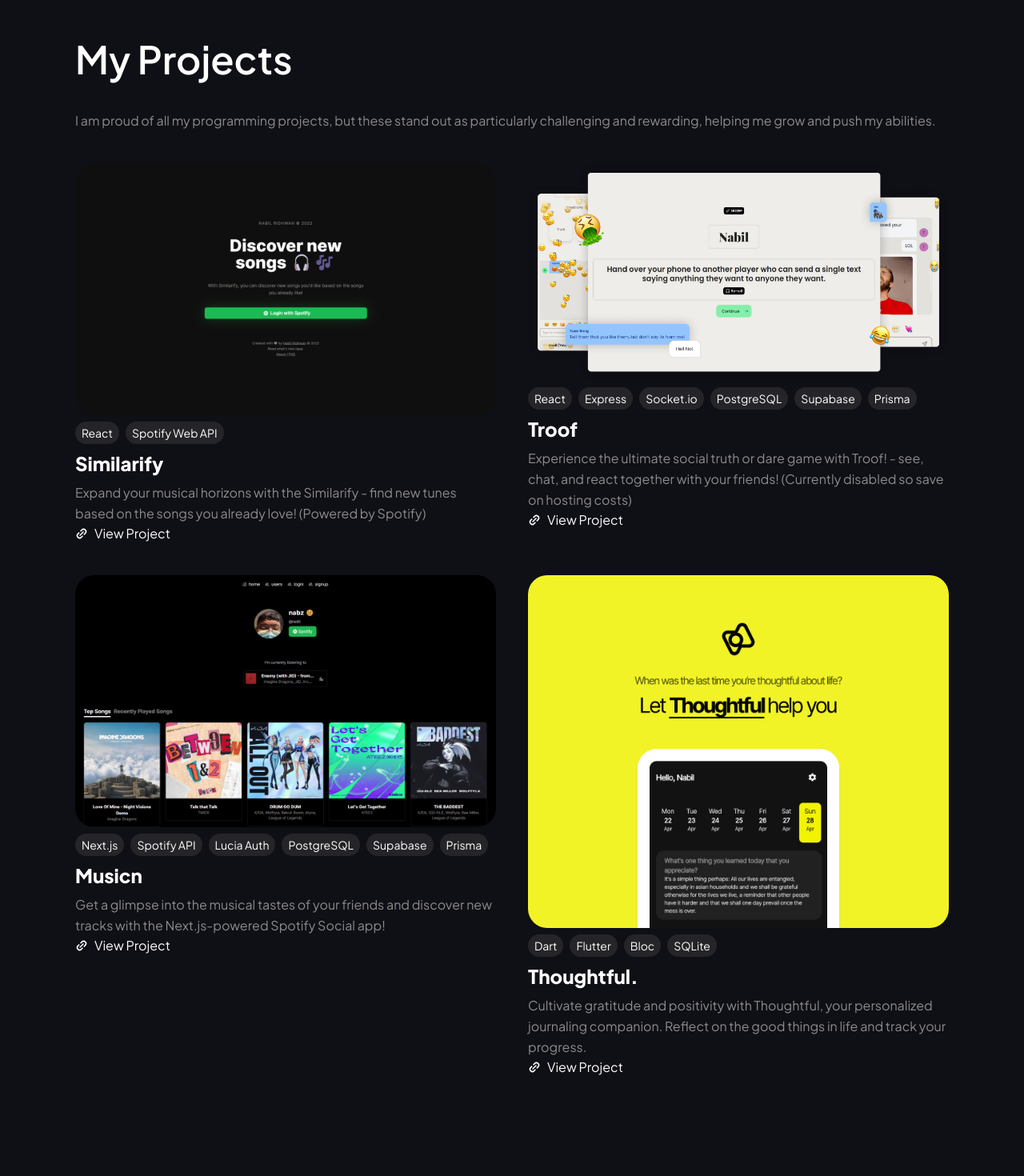
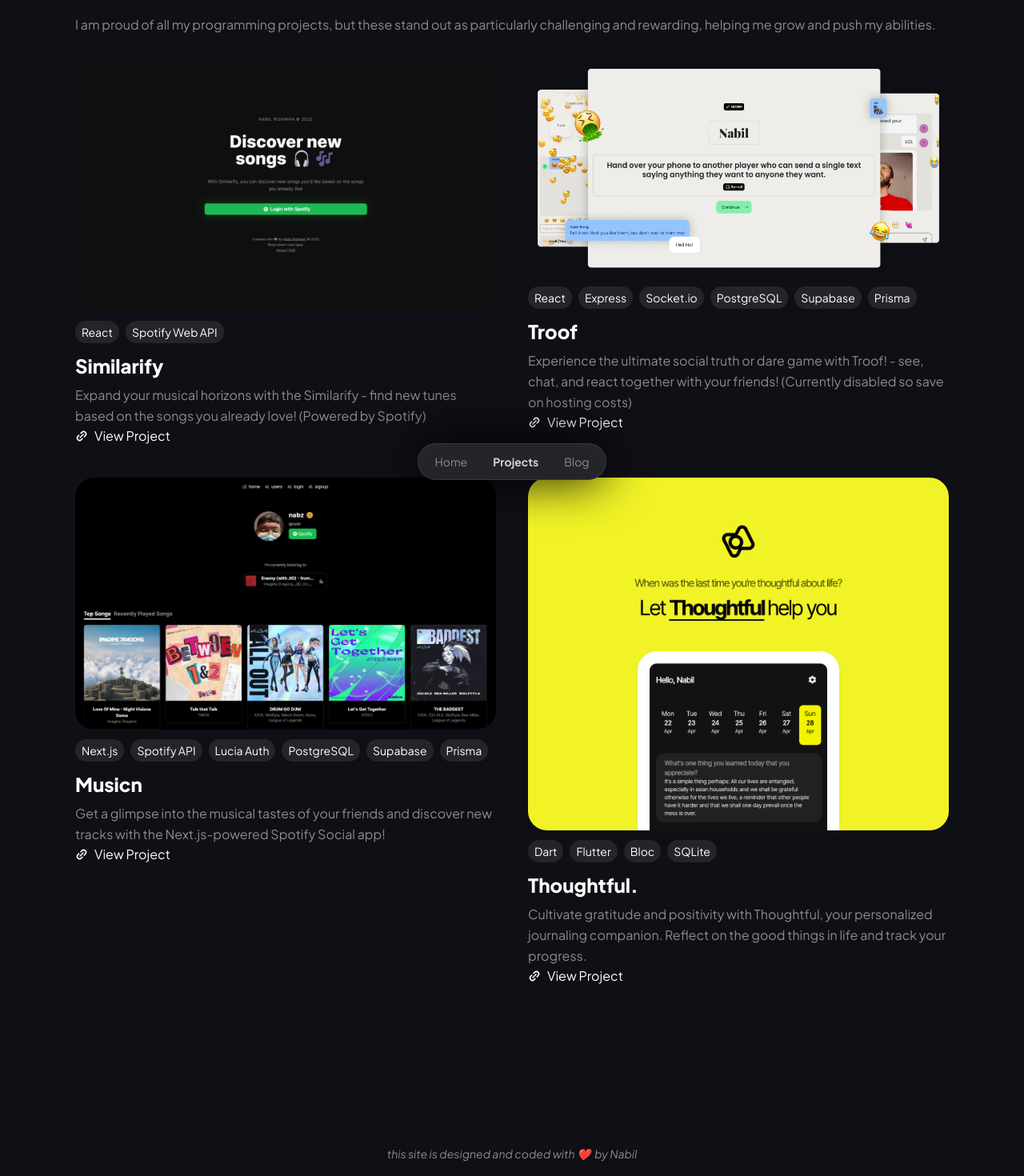
Before and after one commit to nabilridhwan/portfolio, a Next.js app: page /projects in a window 1280 px wide. Shown: the part 180-1650 px from the top of the page at 80% size. Built offline with nearby package versions, Linux system fonts and the light colour scheme.

Commit message:
feat: code cleanup + stick navbar to the bottom

```diff
--- a/components/Footer.tsx
+++ b/components/Footer.tsx
@@ -2,7 +2,7 @@
 
 export default function Footer() {
     return (
-        <footer className="mt-[200px] mb-10 text-sm">
+        <footer className="mt-[200px] mb-[90px] text-sm">
             <div className="flex justify-center gap-3 text-muted italic">
                 <Link href="https://github.com/nabilridhwan/portfolio">
                     this site is designed and coded with ❤️&nbsp;&nbsp;by Nabil
--- a/components/NavigationBar.tsx
+++ b/components/NavigationBar.tsx
@@ -37,11 +37,9 @@
 
 const NavigationBar = () => {
     const router = useRouter();
-
-    console.log(router.route);
-
     return (
-        <nav className="bg-primarylight  w-fit p-5 py-0  rounded-full border border-muted/20 text-sm overflow-hidden">
+        <nav
+            className="bg-primarylight w-fit p-5 py-0 my-[20px] drop-shadow-[0px_0px_30px_rgba(0,0,0,1)] rounded-full border border-muted/20 text-sm overflow-hidden fixed bottom-0 z-[999]">
             <ul className="flex gap-8">
                 {navbarItems.map((item, index) => (
                     <li
--- a/components/homepage/Testimonial.tsx
+++ b/components/homepage/Testimonial.tsx
@@ -14,7 +14,7 @@
             <p className={'italic font-bold'}>&quot;{props.testimonial}&quot;</p>
 
             <div className="mt-3 flex items-center gap-2">
-                <Image width={20} height={20} src={props.image} alt={props.name} className="w-12 h-12 rounded-full"/>
+                <Image width={40} height={40} src={props.image} alt={props.name} className="rounded-full"/>
                 <div className={'opacity-50'}>
                     <p>{props.name}</p>
                     <p>{props.position}</p>
--- a/components/projects/ProjectItem.tsx
+++ b/components/projects/ProjectItem.tsx
@@ -17,7 +17,7 @@
                 {technologies.map((tech, index) => (
                     <p
                         key={index + tech}
-                        className="text-sm bg-primarylight px-2 py-1 rounded-full"
+                        className="text-sm bg-primarylight px-2 py-1 my-1 rounded-full"
                     >
                         {tech}
                     </p>
--- a/pages/index.tsx
+++ b/pages/index.tsx
@@ -188,13 +188,13 @@
                     </motion.div>
                 </div>
 
-                <div className={'text-center flex-col flex gap-10'}>
-                    <p>
-                        Want a site for your products? Done! How about a business idea of an innovative social media
-                        app? Done! Anything you say, I make it. Don’t take my word for it, let my testimonials
-                        speak for themselves.
-                    </p>
-                </div>
+                {/*<div className={'text-center flex-col flex gap-10'}>*/}
+                {/*    <p>*/}
+                {/*        Want a site for your products? Done! How about a business idea of an innovative social media*/}
+                {/*        app? Done! Anything you say, I make it. Don’t take my word for it, let my testimonials*/}
+                {/*        speak for themselves.*/}
+                {/*    </p>*/}
+                {/*</div>*/}
 
                 <div className={'grid md:grid-cols-2 my-20 gap-8'}>
 
--- a/pages/projects.tsx
+++ b/pages/projects.tsx
@@ -45,13 +45,13 @@
     return (
         <Container>
             <header
-                className="mt-36"
+                className="mt-[80px]"
             >
                 <h1 className="text-4xl lg:text-5xl font-semibold font-header">
                     My Projects
                 </h1>
 
-                <div className="my-10">
+                <div className="my-[30px]">
                     <p className="muted leading-relaxed">
                         I am proud of all my programming projects, but these stand out as particularly challenging and
                         rewarding, helping me grow and push my abilities.
```
